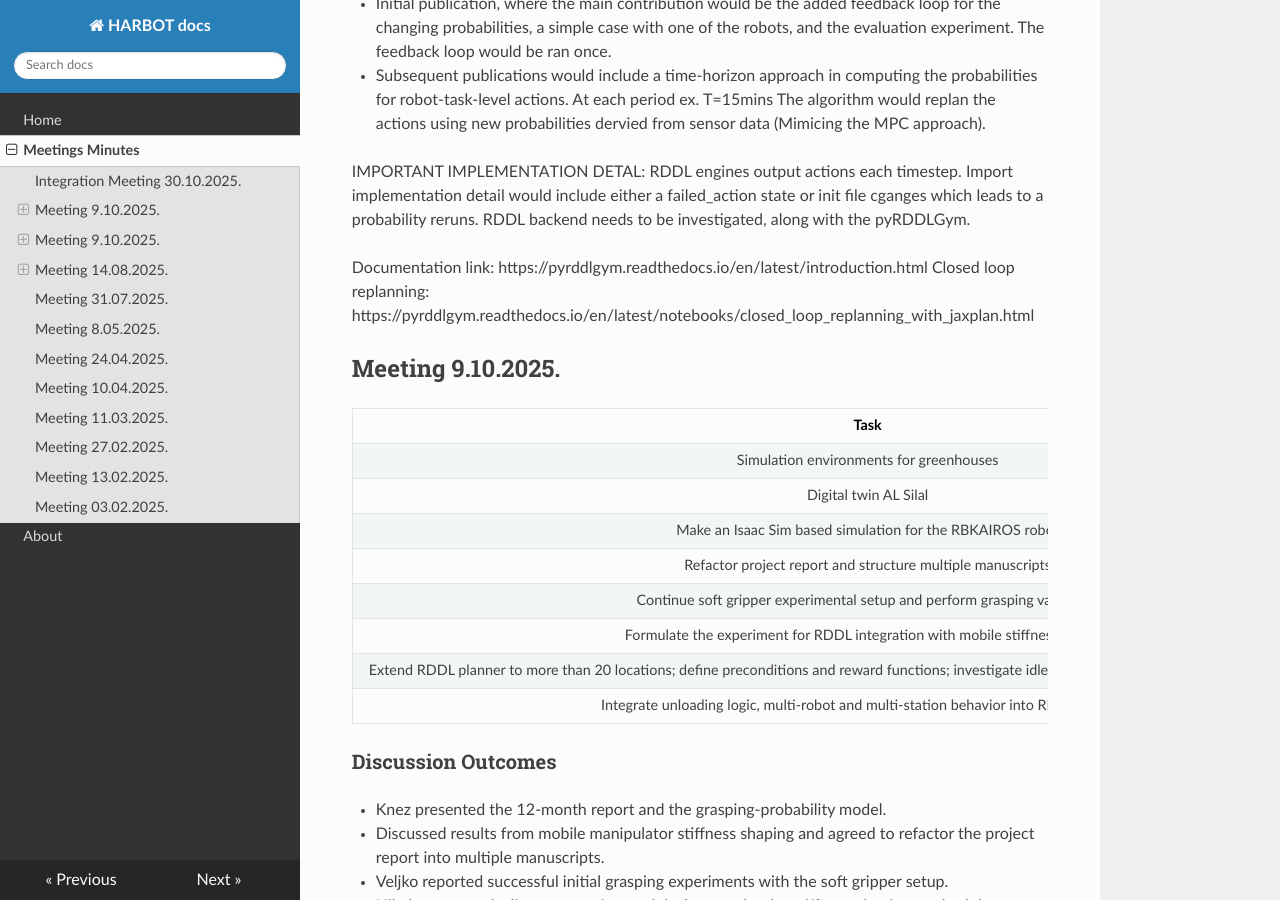
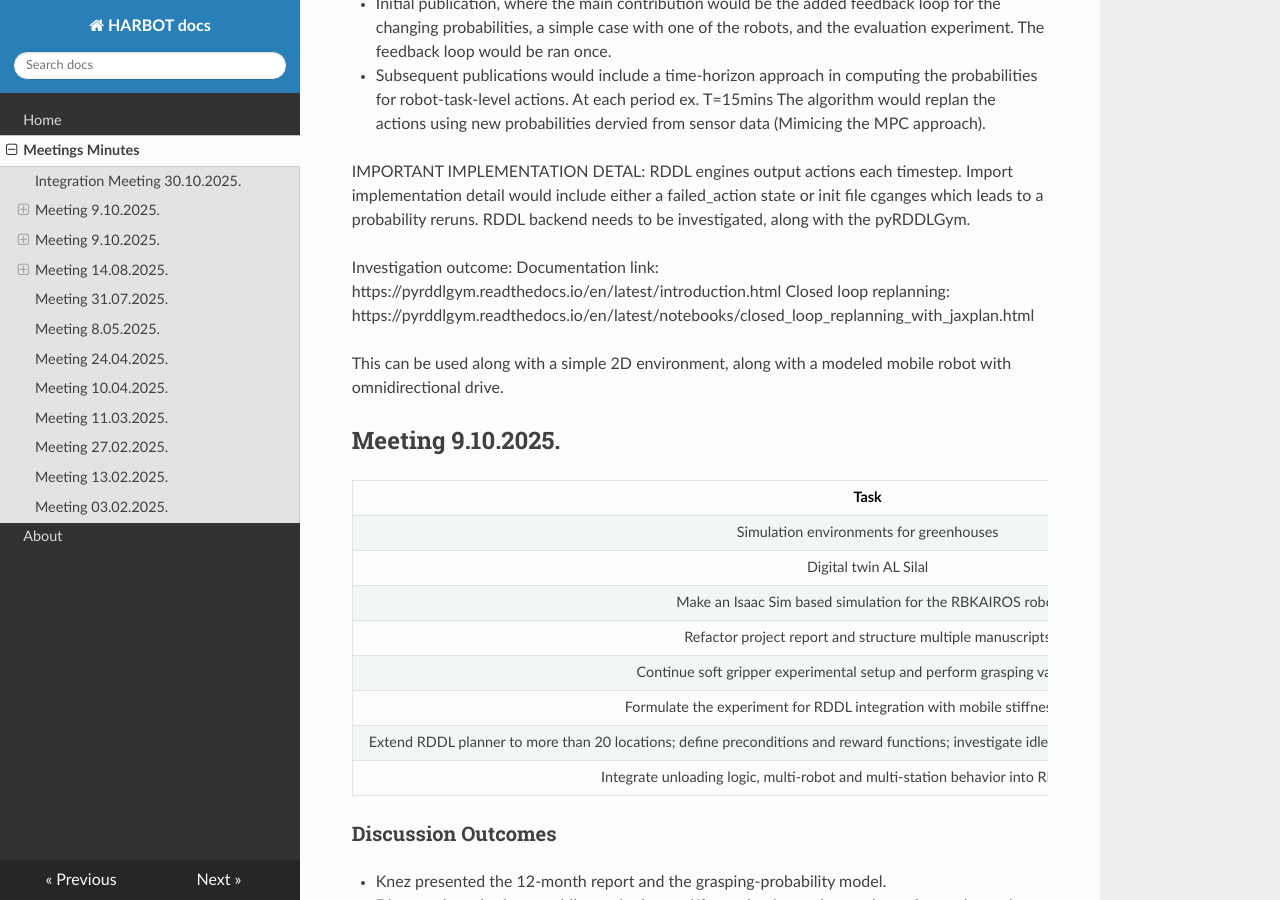
Before and after one commit to etfrobotics/HARBOT, an MkDocs documentation site: the page built from docs/logs.md, in a window 1280 px wide and 900 px high, scrolled down 1256 px. Built offline with MkDocs 1.6.1, drawn with Linux system fonts in a browser that asks for light colours; nearby versions of some CDN libraries.

Commit message:
Update logs.md

```diff
--- a/docs/logs.md
+++ b/docs/logs.md
@@ -50,9 +50,11 @@ replan the actions using new probabilities dervied from sensor data (Mimicing th
 IMPORTANT IMPLEMENTATION DETAL: RDDL engines output actions each timestep. Import implementation detail would include either a failed_action state or init file cganges which leads to a probability reruns.
 RDDL backend needs to be investigated, along with the pyRDDLGym.
 
+Investigation outcome:
 Documentation link: https://pyrddlgym.readthedocs.io/en/latest/introduction.html
 Closed loop replanning: https://pyrddlgym.readthedocs.io/en/latest/notebooks/closed_loop_replanning_with_jaxplan.html
 
+This can be used along with a simple 2D environment, along with a modeled mobile robot with omnidirectional drive.
 
 
 
```
